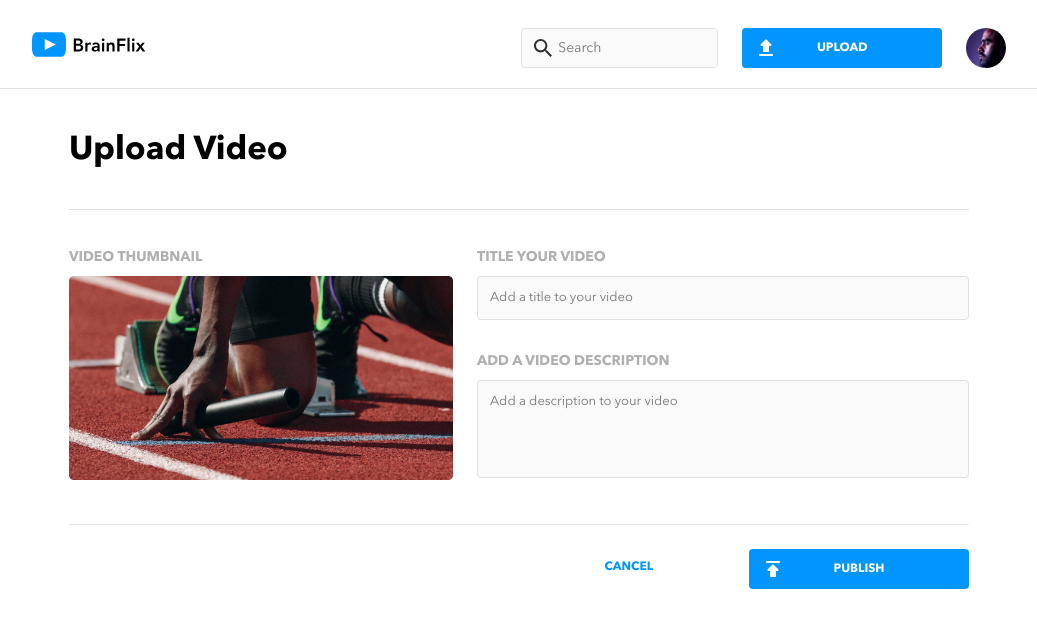
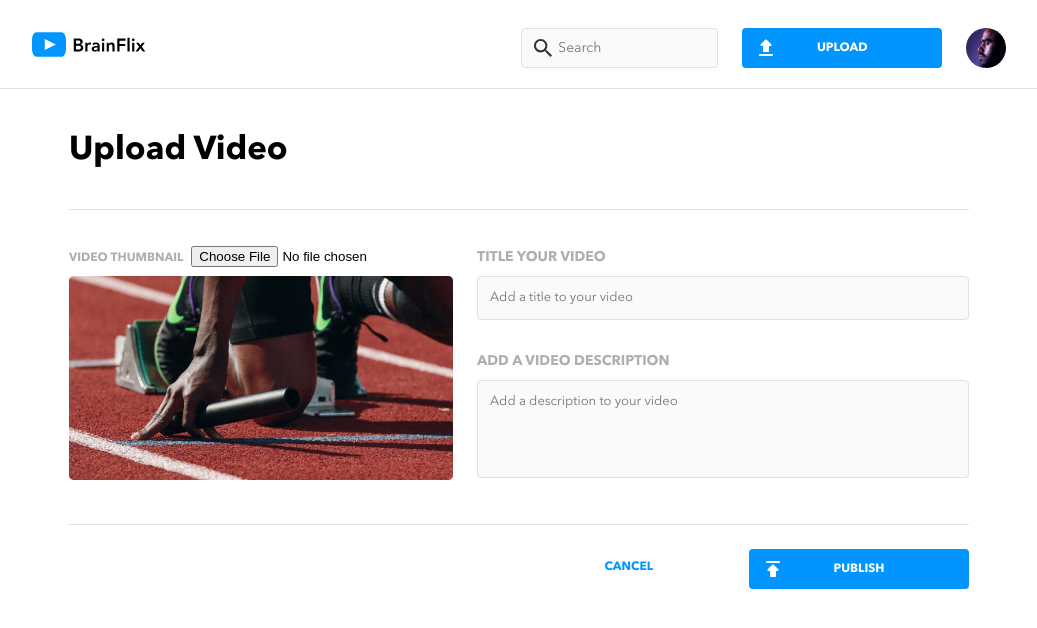
Before and after one commit to matthewjung04/matthew-jung-brainflix, a React (Vite) app: page /upload in a window 1280 px wide. Shown: the top 628 px of the page, without its empty margins (121-1158 px from the left). Built offline with nearby package versions, Linux system fonts and the light colour scheme.

Commit message:
add video thumbnail upload functionality to upload page

```diff
--- a/src/App.jsx
+++ b/src/App.jsx
@@ -4,8 +4,6 @@ import UploadPage from "./pages/UploadPage/UploadPage";
 import NotFoundPage from "./pages/NotFoundPage/NotFoundPage";
 import Header from "./components/Header/Header";
 import './App.scss'
-
-const baseURL = import.meta.env.VITE_API_URL;
 
 function App() {
   return (
--- a/src/pages/HomePage/HomePage.jsx
+++ b/src/pages/HomePage/HomePage.jsx
@@ -32,15 +32,18 @@ function HomePage() {
     setVideoId(videoId=event.target.parentElement.id);
   }
 
+  /* URL of backend API */
+  const baseURL = import.meta.env.VITE_API_URL;
+
   /* UseEffect triggers when videoId is updated by clickHandler */
   useEffect(() => {
     const fetchVideo = async ()=> {
       /* Extracts list of all videos in API data */
-      const videoData = await axios.get(url+ 'videos' + apiKey);
+      const videoData = await axios.get(baseURL+ '/videos');
 
       if(!isLoading) { /* Only runs when isLoading is false or in default state */
         await axios
-          .get(`${url}videos/${videoData.data[0].id + apiKey}`) /* Extracts video details of default video */
+          .get(`${baseURL}/videos/${videoData.data[0].id}`) /* Extracts video details of default video */
           .then((response) => { /* Wait for get request to be complete before updating states */
             setCurrentVideo(currentVideo=response.data)
             setVideoList(videoList=videoData.data.slice(1))
@@ -57,7 +60,7 @@ function HomePage() {
       }
       if(isLoading && videoId !== 0) { /* Only runs when isLoading is true and videoId contains id value */
         await axios
-          .get(`${url}videos/${videoId + apiKey}`) /* get specific video data based on id of 'clicked' video */
+          .get(`${baseURL}/videos/${videoId}`) /* get specific video data based on id of 'clicked' video */
           .then((response) => { /* Only update page when get request is complete */
             const index = videoList.findIndex(video => video.id == response.data.id)
             videoList[index] = currentVideo
--- a/src/pages/UploadPage/UploadPage.jsx
+++ b/src/pages/UploadPage/UploadPage.jsx
@@ -4,7 +4,8 @@ import videoThumbnail from '../../assets/images/Upload-video-preview.jpg'
 import './UploadPage.scss'
 
 function UploadPage() {
-let [hasSubmit, setHasSubmit] = useState(false);
+  let [thumbnail, setThumbnail] = useState(videoThumbnail)
+  let [hasSubmit, setHasSubmit] = useState(false);
 
   /* SubmitHandler adds submit functionality to publihs button */
   const formHanlder = (e) => {
@@ -12,7 +13,7 @@ let [hasSubmit, setHasSubmit] = useState(false);
     const title = e.target.title.value;
     const description = e.target.description.value;
 
-    /* Successfully submits form if all fields are filled in*/
+    /* Successfully submits form if all fields are filled in */
     if(title && description) {
       alert(`${title} has been successfully submitted!`)
       setHasSubmit(hasSubmit = true)
@@ -27,6 +28,24 @@ let [hasSubmit, setHasSubmit] = useState(false);
       if(!description) { descriptionInput.classList.add('error') };
 
       alert('All fields must be filled in')
+    }
+  }
+
+  /* Reads image filepath and writes as image file source  */
+  const reader = new FileReader();
+
+  /* Changes images source and preview based on uploaded image file */
+  const loadHandler = (e) => {
+    if (e.type === "load") {
+      setThumbnail(thumbnail=reader.result);
+    }
+  }
+
+  const fileHandler = (e) => {
+    reader.addEventListener("load", loadHandler);
+
+    if(e.target.files[0]){
+      reader.readAsDataURL(e.target.files[0])
     }
   }
 
@@ -50,11 +69,20 @@ let [hasSubmit, setHasSubmit] = useState(false);
 
         {/* Upload video thumnail photo */}
         <div className="uploads-page__form__fields__thumbnail">
-          <label className="uploads-page__form__fields__thumbnail__label">
-            VIDEO THUMBNAIL
-          </label>
+          <div className="uploads-page__form__fields__thumbnail__upload">
+            <label
+              className="uploads-page__form__fields__thumbnail__upload__label"
+              htmlFor="imageFile"
+              >VIDEO THUMBNAIL
+            </label>
+            <input
+              className="uploads-page__form__fields__thumbnail__upload__file"
+              type="file" name="imageFile"
+              onChange={fileHandler} accept="image/*"
+            />
+          </div>
           <img
-            src={videoThumbnail}
+            src={thumbnail}
             className="uploads-page__form__fields__thumbnail__image"
             alt="upload-image"
           />
--- a/src/pages/UploadPage/UploadPage.scss
+++ b/src/pages/UploadPage/UploadPage.scss
@@ -20,9 +20,16 @@
 
       &__thumbnail {
 
-        &__label {
-          @include mobile-section-header;
-          color: $Silver;
+        &__upload {
+
+          &__label {
+            @include mobile-section-header;
+            color: $Silver;
+          }
+
+          &__file {
+            margin-left: 8px;
+          }
         }
 
         &__image {
```
